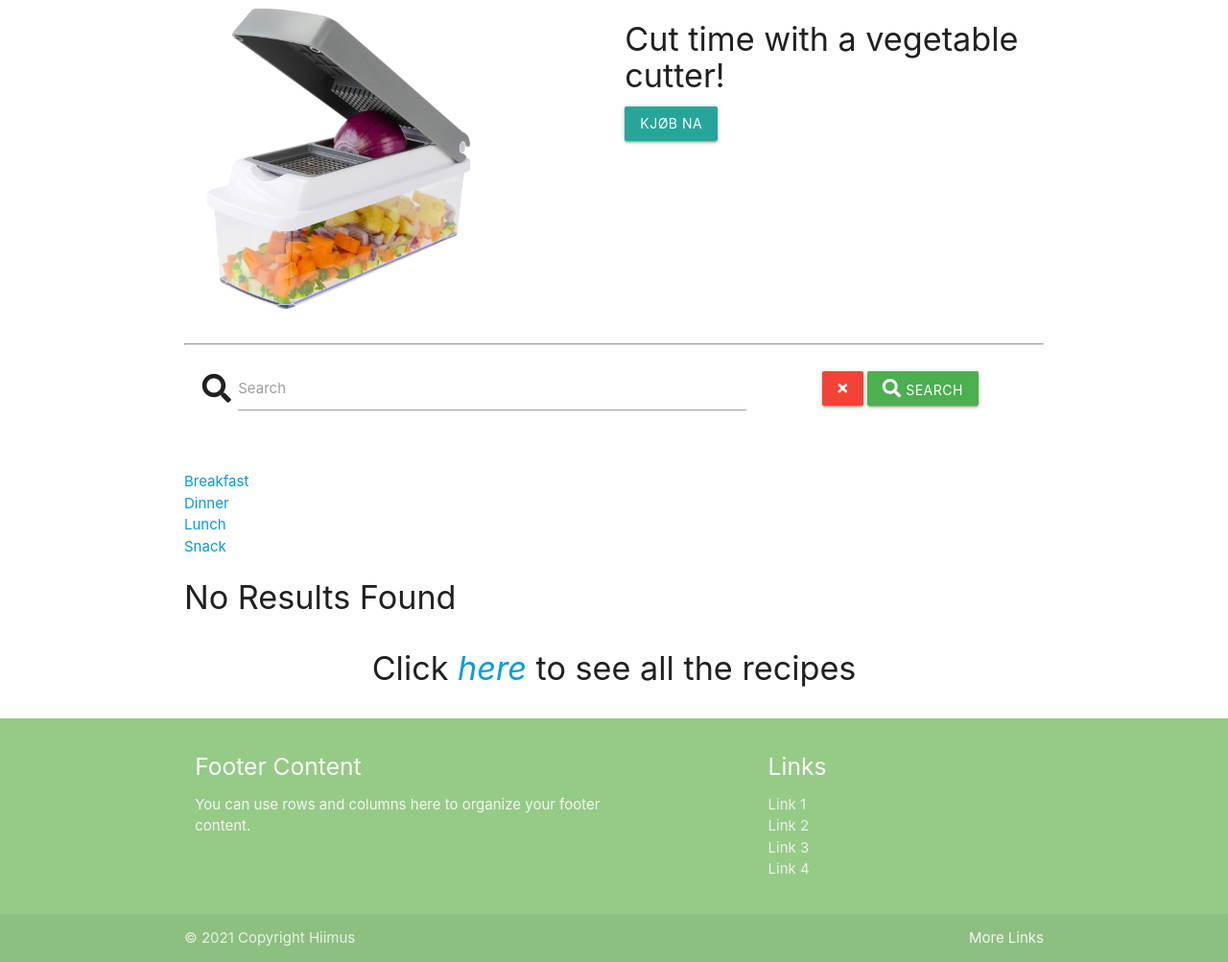
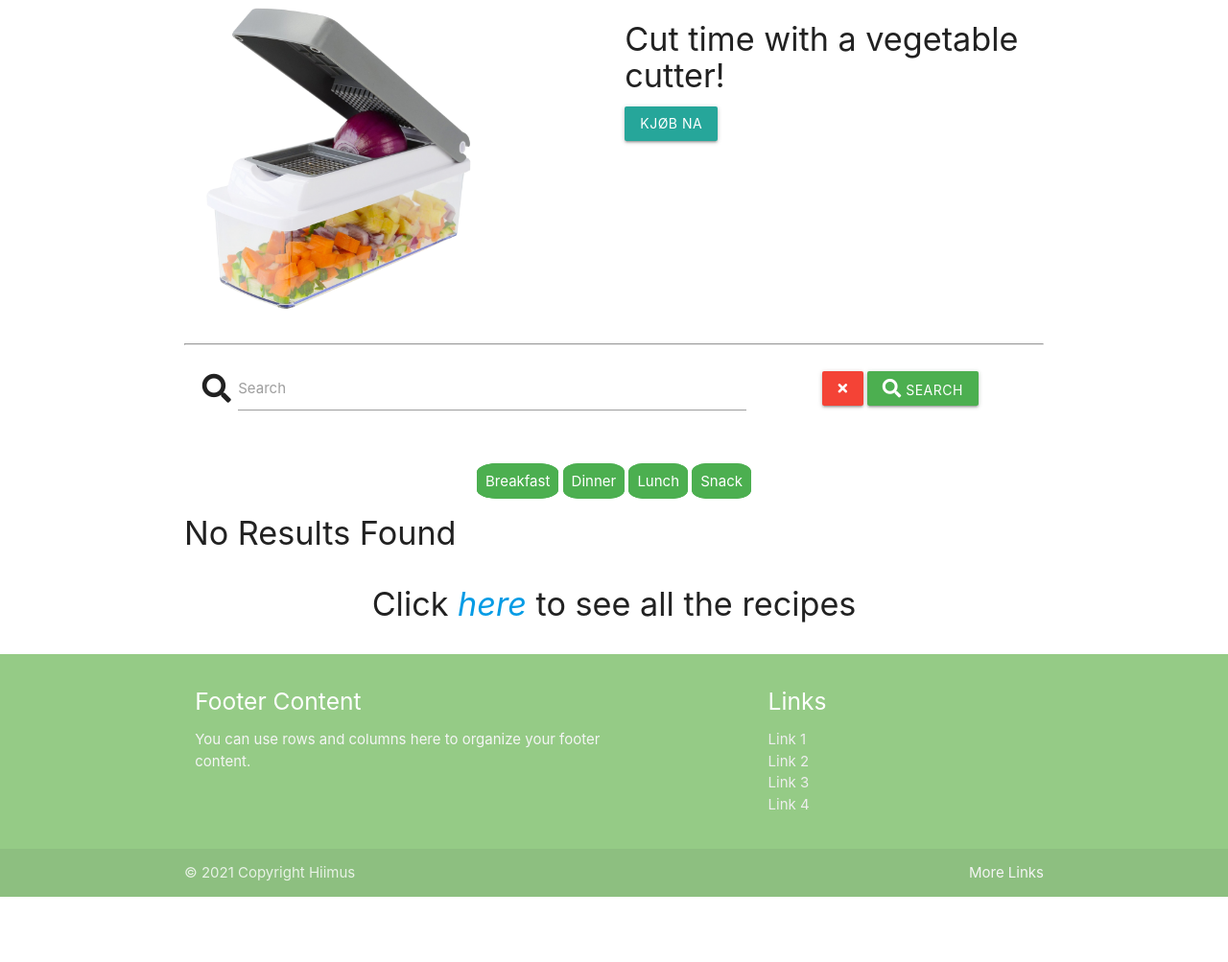
Before and after one commit to Hiimus/veggie-time, a Flask app: page /sort_category in a window 1280 px wide. Shown: the part 544-1547 px from the top of the page at 96% size. After the commit the page ends 1479 px from the top, so only its background shows below. Run offline with Flask 2, Linux system fonts and the light colour scheme; data that the repository does not hold is empty; some libraries are stand-ins or nearby versions.

Commit message:
Styled category buttons

```diff
--- a/static/css/style.css
+++ b/static/css/style.css
@@ -126,3 +126,11 @@ textarea {
 .responsive-img {
     max-height: 50vh;
 }
+
+.category-btns {
+    border: 2px solid #4CAF50;
+    border-radius: 25%;
+    color: white;
+    padding: 7px;
+    background-color: #4CAF50;
+}
--- a/templates/recipes.html
+++ b/templates/recipes.html
@@ -50,21 +50,15 @@
   </form>
 </div>
 
+
+<!-- Choose category buttons small, medium and large devices-->
 <div class="row">
-    <div>
-      <a href="{{ url_for('sort_category', category_name='Breakfast') }}">
-        <div class="breakfast">Breakfast</div>
-      </a>
-      <a href="{{ url_for('sort_category', category_name='Dinner') }}">
-        <div class="breakfast">Dinner</div>
-      </a>
-      <a href="{{ url_for('sort_category', category_name='Lunch') }}">
-        <div class="breakfast">Lunch</div>
-      </a>
-      <a href="{{ url_for('sort_category', category_name='Snack') }}">
-        <div class="breakfast">Snack</div>
-      </a>
-    </div>
+  <div class="col s12 center-align">
+    <a href="{{ url_for('sort_category', category_name='Breakfast') }}" class="category-btns">Breakfast</a>
+    <a href="{{ url_for('sort_category', category_name='Dinner') }}" class="category-btns">Dinner</a>
+    <a href="{{ url_for('sort_category', category_name='Lunch') }}" class="category-btns">Lunch</a>
+    <a href="{{ url_for('sort_category', category_name='Snack') }}" class="category-btns">Snack</a>
+  </div>
 </div>
 
 
```
Also changed, not shown: templates/all_recipes.html (+13 -2 lines).
